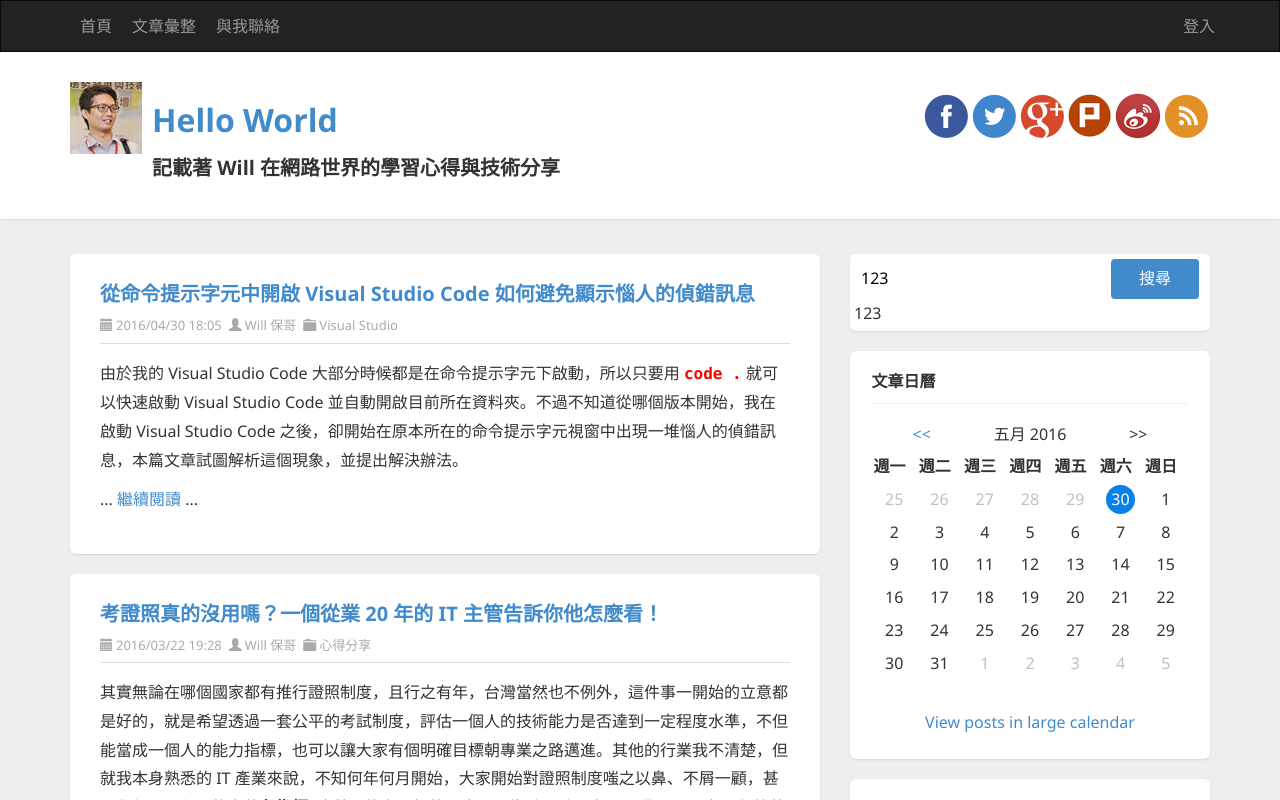
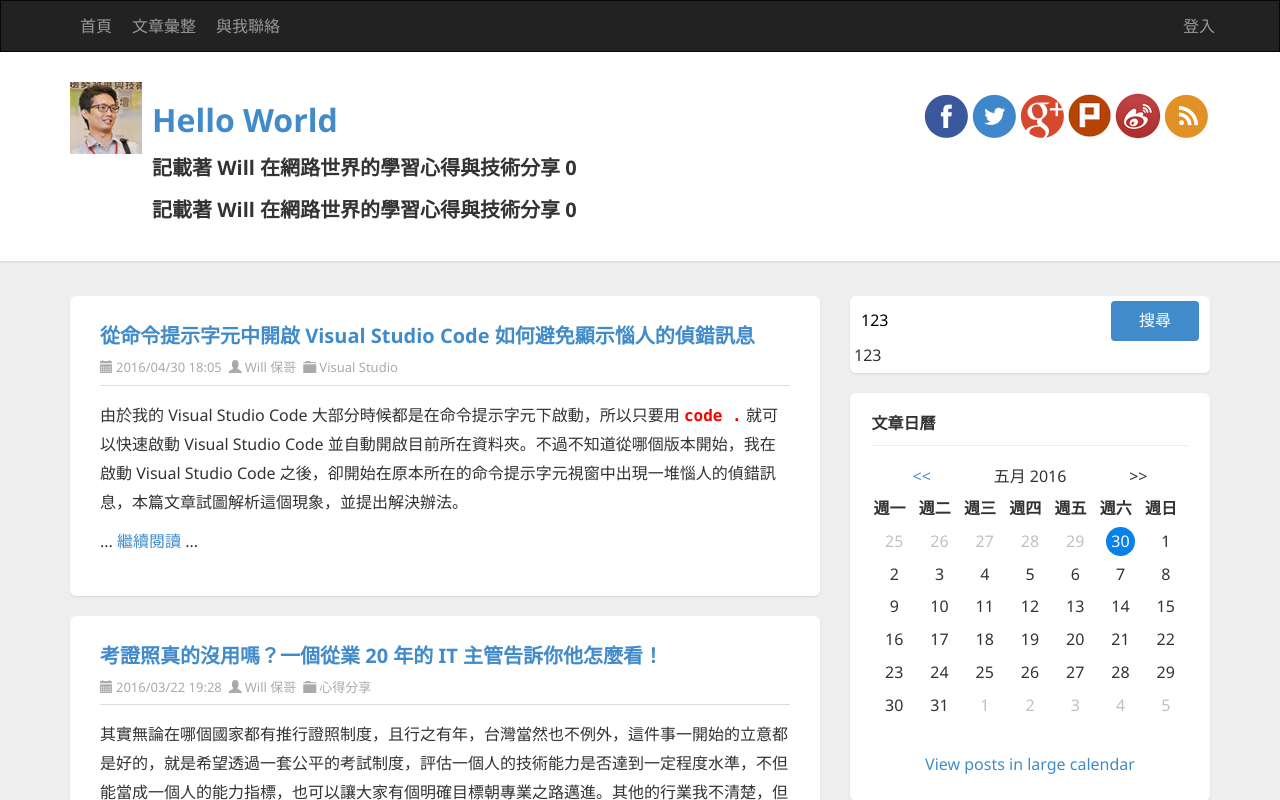
Before and after one commit to coolrare/ng-cathay-220111, an Angular app: page / in a window 1280 px wide. Shown: the top 800 px of the page. Built offline with nearby package versions, Linux system fonts and the light colour scheme.

Commit message:
示範 NgClass 用法

```diff
--- a/src/app/header/header.component.css
+++ b/src/app/header/header.component.css
@@ -0,0 +1,3 @@
+.highlight {
+  background-color: yellow;
+}
--- a/src/app/header/header.component.html
+++ b/src/app/header/header.component.html
@@ -29,7 +29,8 @@
            (click)="changeName($event)">
       <div class="pull-left">
         <h1><a href="http://blog.miniasp.com/">{{sitename}}</a></h1>
-        <h3>記載著 Will 在網路世界的學習心得與技術分享</h3>
+        <h3 [ngClass]="{ 'highlight': counter % 2 === 1 }">記載著 Will 在網路世界的學習心得與技術分享 {{counter}}</h3>
+        <h3 [class.highlight]="counter % 2 === 1">記載著 Will 在網路世界的學習心得與技術分享 {{counter}}</h3>
       </div>
       <div id="social-icons" class="pull-right social-icon">
         <a href="https://www.facebook.com/will.fans" title="Will 保哥的技術交流中心" target="_blank">
--- a/src/app/header/header.component.ts
+++ b/src/app/header/header.component.ts
@@ -8,6 +8,7 @@ import { Component, OnInit } from '@angular/core';
 export class HeaderComponent implements OnInit {
 
   sitename = 'Hello World';
+  counter = 0;
 
   constructor() { }
 
@@ -18,6 +19,7 @@ export class HeaderComponent implements OnInit {
   }
 
   changeName(event: MouseEvent) {
+    this.counter++;
     console.log(event);
     if (event.ctrlKey) {
       this.sitename = 'The Will Will Web';
```
